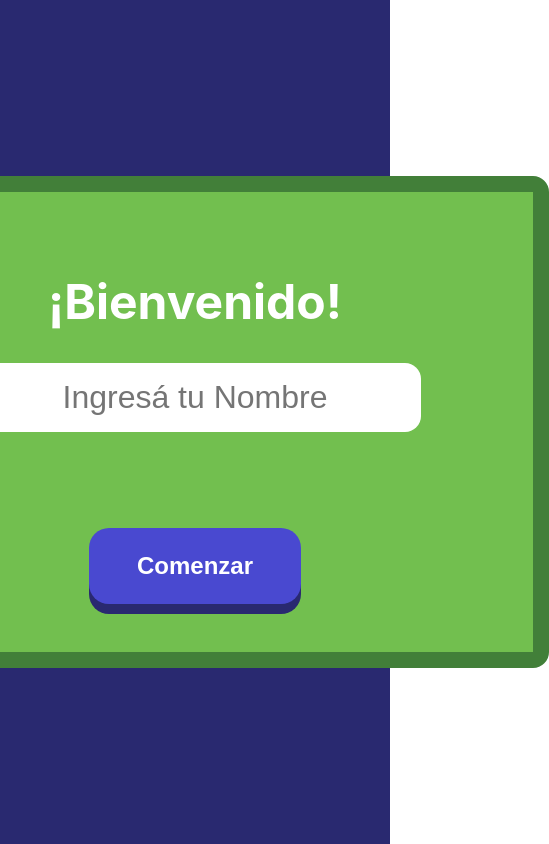
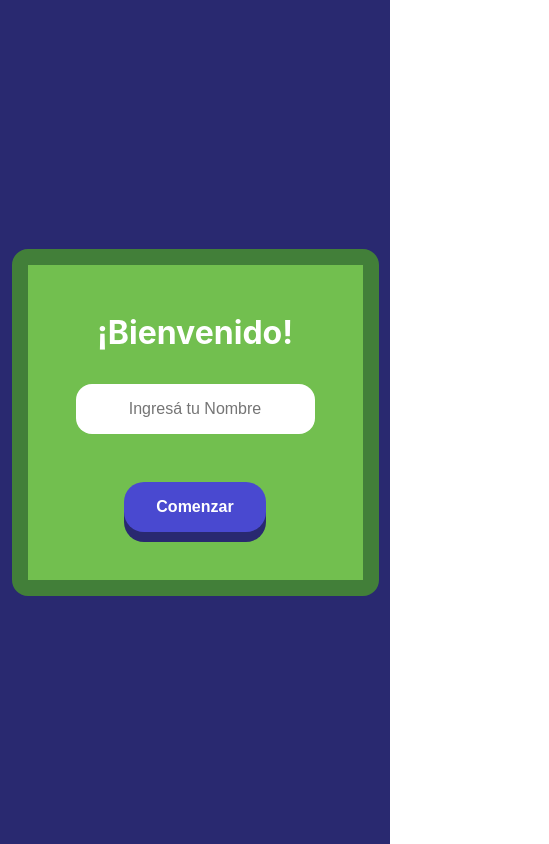
Before and after one commit to JulianFR/uade_aplicaciones_interactivas_matematicas, a React (Create React App) app: page / in a window 390 px wide. Shown: the whole page, 549 px wide, since content can reach past the window. Built offline with nearby package versions, Linux system fonts and the light colour scheme.

Commit message:
+login responsive

```diff
--- a/src/Acceso/Acceso.css
+++ b/src/Acceso/Acceso.css
@@ -17,11 +17,12 @@
   align-items: center;
   background-color: hsl(101, 47%, 53%);
 }
+
 .acceso__formulario-titulo {
   font-size: 3rem;
-  margin-block-start: 0;
   margin: 2rem 0;
 }
+
 .acceso__formulario-nombre {
   font-size: 2rem;
   border: none;
@@ -30,6 +31,7 @@
   border-radius: 16px;
   margin: 0rem 4rem;
 }
+
 .acceso__formulario-boton {
   display: block;
   background-color: hsl(240, 59%, 55%);
@@ -43,3 +45,30 @@
   margin: 6rem 0 0;
   padding: 1em 2em;
 }
+
+@media (max-width: 768px) {
+  .acceso__formulario-titulo {
+    font-size: 2rem;
+    margin: 0 0 2rem;
+  }
+
+  .acceso__formulario-nombre {
+    font-size: 1rem;
+    margin: 0;
+  }
+
+  .acceso__formulario-boton {
+    font-size: 1rem;
+    margin: 3rem 0 0;
+  }
+}
+
+@media (max-width: 320px) {
+  .acceso__formulario-boton {
+    margin: 3rem 0 2rem;
+  }
+
+  .acceso__formulario {
+    padding: 1rem;
+  }
+}
```
Also changed, not shown: src/Principal/Principal.component.tsx (added, +25 -0 lines).
